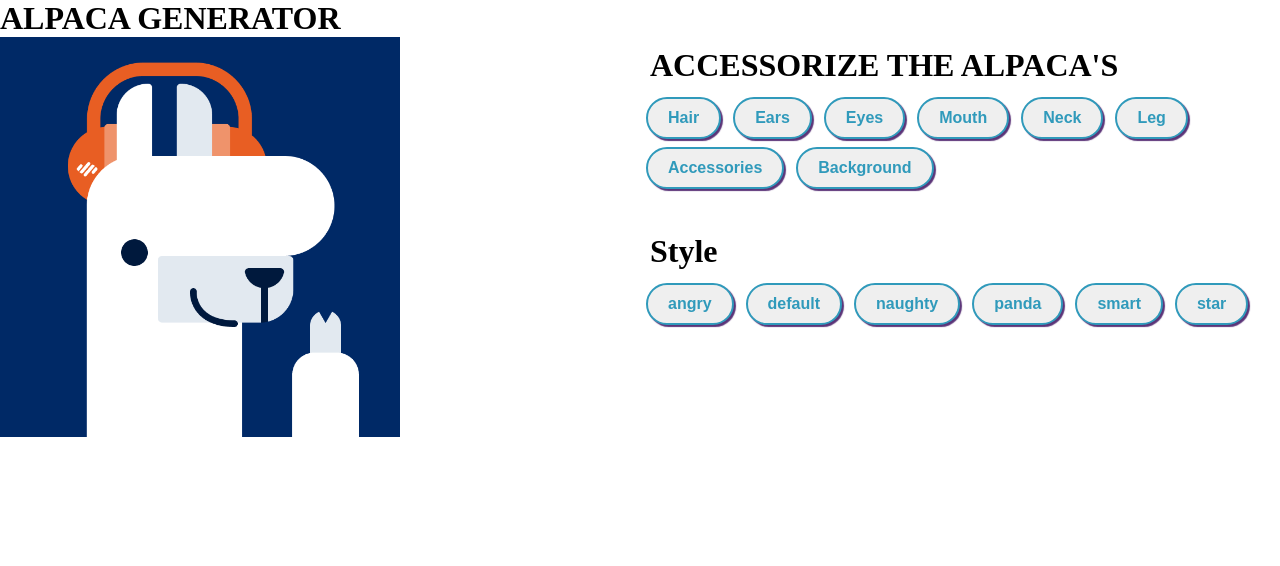
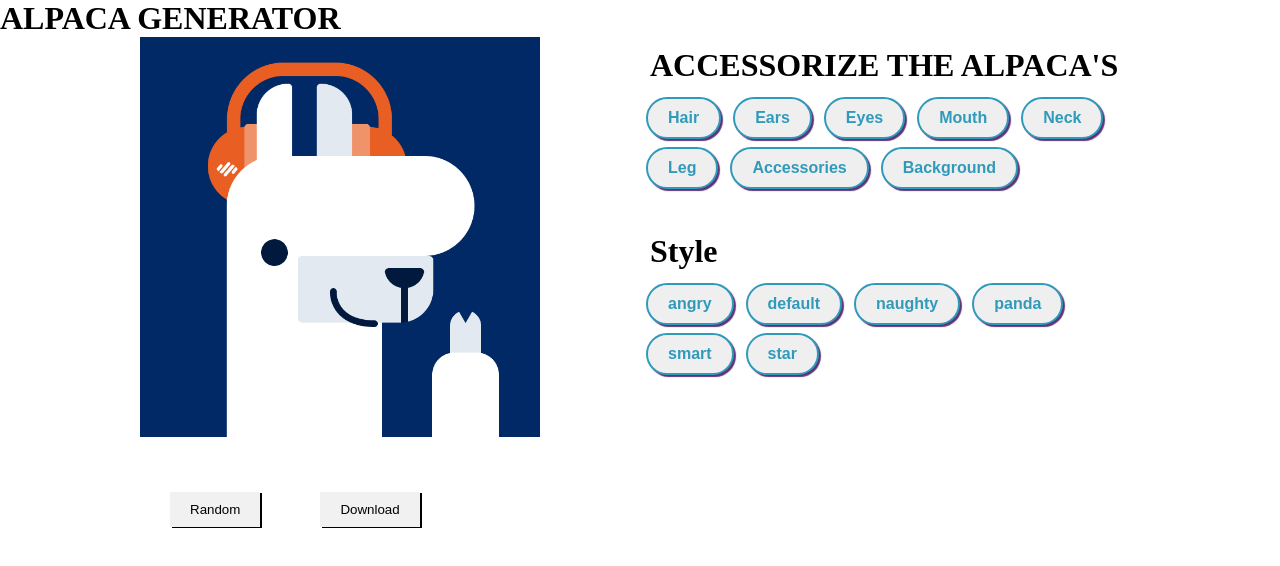
Before and after one commit to ORKO06/alpaca-image-generator, a React (Create React App) app: page / in a window 1280 px wide. Shown: the top 566 px of the page. Built offline with nearby package versions, Linux system fonts and the light colour scheme.

Commit message:
feat: add download button and its functionalities

```diff
--- a/package.json
+++ b/package.json
@@ -6,6 +6,7 @@
     "@testing-library/jest-dom": "^5.16.2",
     "@testing-library/react": "^12.1.2",
     "@testing-library/user-event": "^13.5.0",
+    "html-to-image": "^1.9.0",
     "react": "^17.0.2",
     "react-dom": "^17.0.2",
     "react-scripts": "5.0.0",
--- a/src/App.js
+++ b/src/App.js
@@ -1,4 +1,5 @@
-import React, { useEffect, useState } from "react";
+import { toPng } from "html-to-image";
+import React, { useEffect, useRef, useState } from "react";
 import AlpacaProfile from "./components/AlpacaProfile";
 import ButtonList from "./components/ButtonList";
 
@@ -66,7 +67,6 @@ const data = [
 const App = () => {
   const [accessoryName, setAccessoryName] = useState("Eyes");
   const [styleName, setStyleName] = useState("default");
-
   const [parts, setParts] = useState({
     Hair: "default",
     Leg: "default",
@@ -97,12 +97,35 @@ const App = () => {
 
   console.log(styleData, accessoryData);
 
+  const download = () => {
+    const element = document.getElementById("Alpaca__img");
+    console.log(element);
+    toPng(element).then((dataUrl) => {
+      console.log(dataUrl);
+      const link = document.createElement("a");
+      link.download = "alpaca.jpeg";
+      link.href = dataUrl;
+      link.click();
+      link.remove();
+    });
+  };
+
   return (
     <div>
       <h1>ALPACA GENERATOR</h1>
       <div className="cont">
         <div>
-          <AlpacaProfile parts={parts} />
+          <div id="Alpaca__img">
+            <div>
+              <AlpacaProfile parts={parts} />
+            </div>
+          </div>
+          <div className="btn-container">
+            <button className="btn-a">Random</button>
+            <button className="btn-a" onClick={download}>
+              Download
+            </button>
+          </div>
         </div>
         <div>
           <ButtonList
--- a/src/components/AlpacaProfile.css
+++ b/src/components/AlpacaProfile.css
@@ -45,5 +45,21 @@
 
 .cont {
   display: grid;
+  max-width: 1000px;
   grid-template-columns: repeat(2, 1fr);
+  margin: auto;
+  min-width: 850px;
 }
+
+.btn-container {
+  position: absolute;
+  margin-top: 425px;
+}
+.btn-a {
+  padding: 10px 20px;
+  background-color: #f1f1f1;
+  margin: 30px;
+  border: 0;
+  cursor: pointer;
+  box-shadow: 2px 1px black;
+}
```
Also changed, not shown: 1 other file (tests, documents, lock files or other folders).
